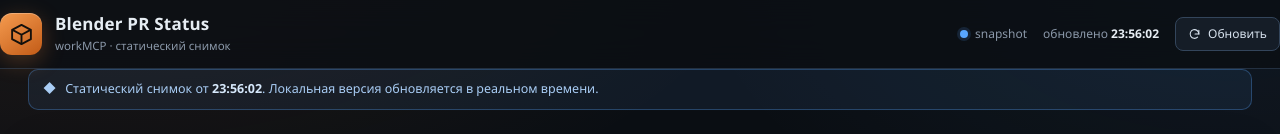
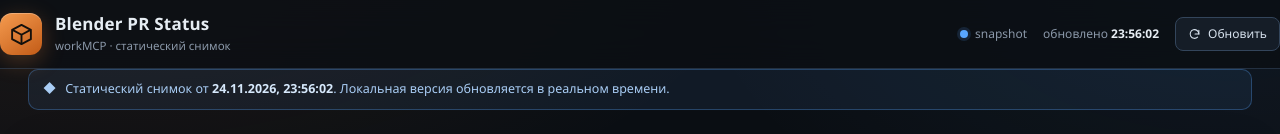
Before and after one commit to AGlord1944/blender-pr-status, a plain HTML site: page index.html in a window 1280 px wide. Shown: the top 134 px of the page. Drawn offline with Linux system fonts and the light colour scheme.

Commit message:
snapshot: 2026-11-25 02:57

```diff
--- a/index.html
+++ b/index.html
@@ -613,7 +613,7 @@
     els.scanRoot.textContent = 'workMCP · статический снимок';
     els.scanRoot.title = 'Статический снимок данных локального дашборда';
     const snapshotIso = data.snapshot_at || data.generated_at;
-    els.snapshotDate.textContent = fmtClock(snapshotIso);
+    els.snapshotDate.textContent = fullDate(snapshotIso) || '—';
     els.snapshotDate.title = fullDate(snapshotIso);
     els.lastUpdated.textContent = fmtClock(data.generated_at);
     els.lastUpdated.title = fullDate(data.generated_at);
```
